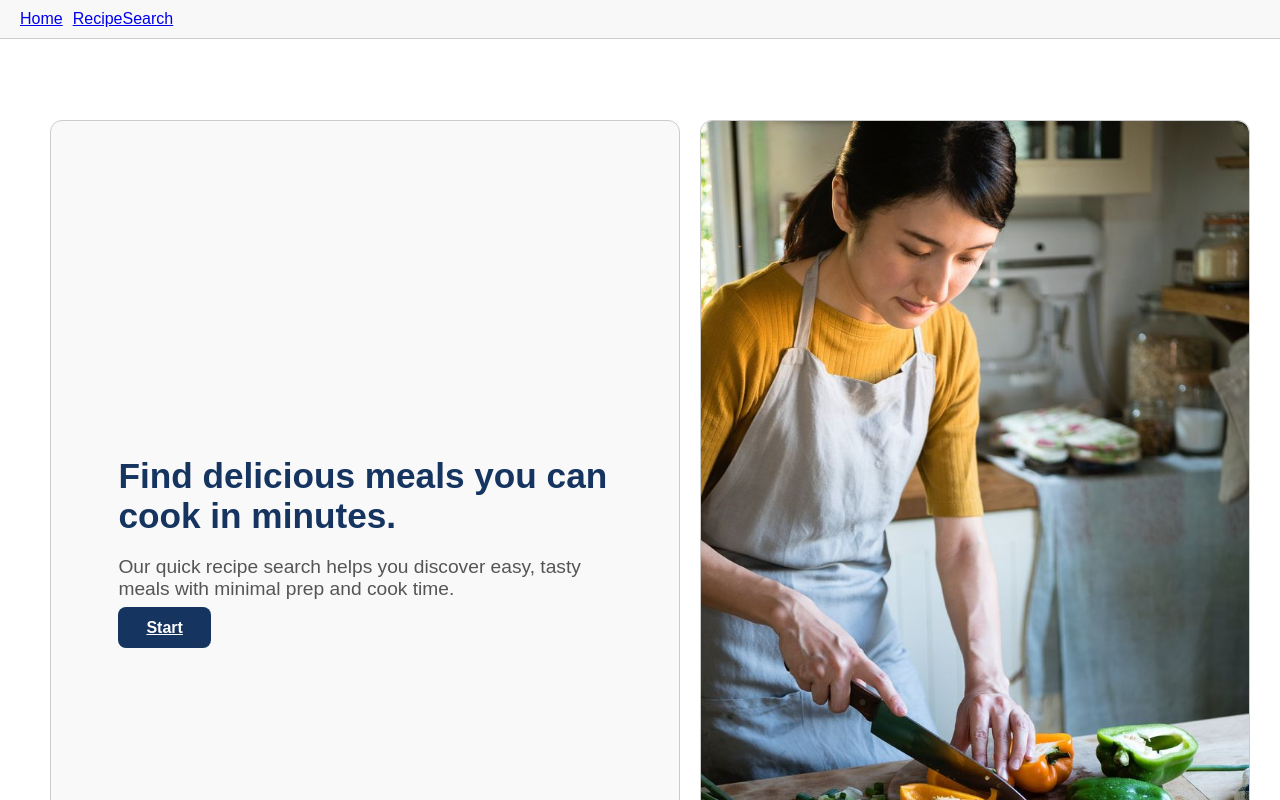
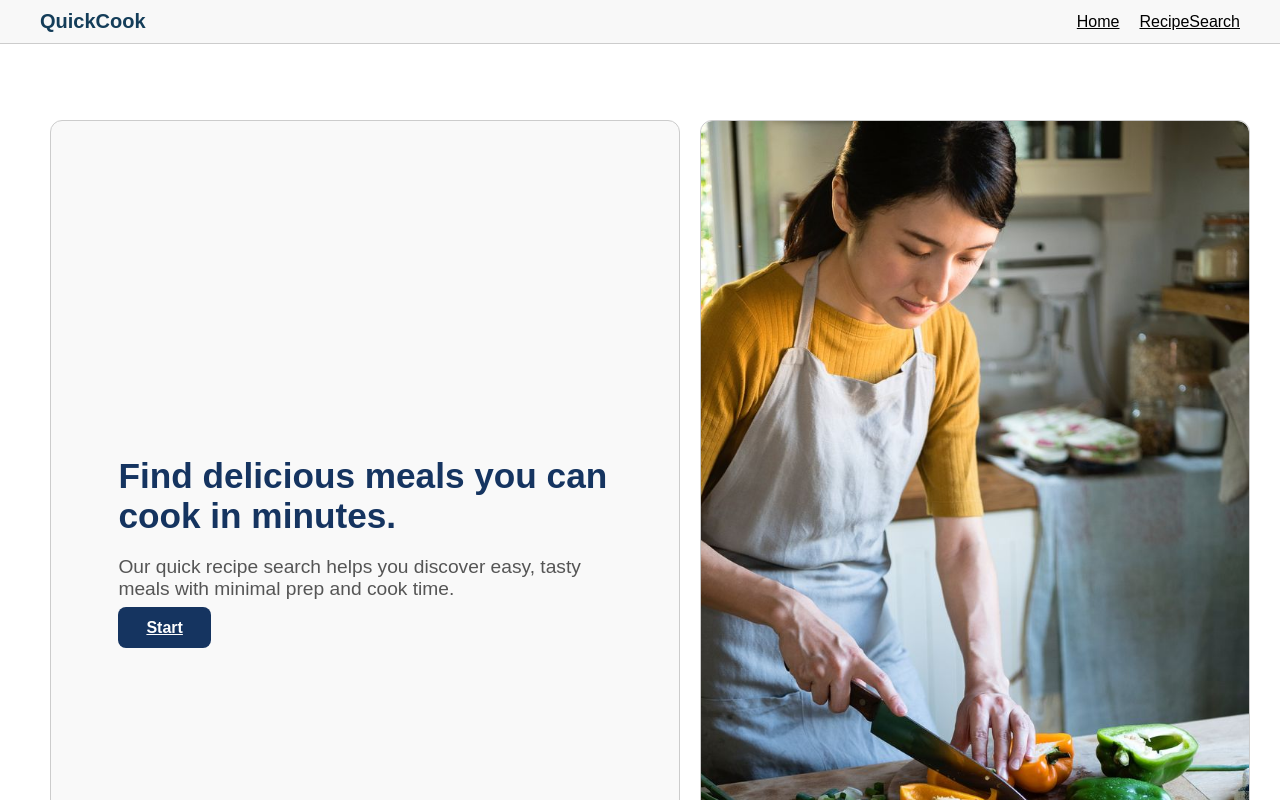
Before and after one commit to luciayin9944/Recipe_Search_App, a React (Vite) app: page / in a window 1280 px wide. Shown: the top 800 px of the page. Built offline with nearby package versions, Linux system fonts and the light colour scheme.

Commit message:
update narbar

```diff
--- a/src/components/NavBar.css
+++ b/src/components/NavBar.css
@@ -2,12 +2,27 @@
   position: fixed;
   top: 0;
   left: 0;
-  padding: 10px 20px;
+  width: 100%;
   background-color: #f8f8f8;
   border-bottom: 1px solid #ccc;
-  width: 100%;
+  padding: 10px 0;
+  z-index: 999;
+}
+
+.navbar-content {
+  max-width: 1200px;
+  margin: 0 auto;
+  padding: 0 20px;
   display: flex;
-  gap: 10px;
+  align-items: center;
+  gap: 20px;
+}
+
+.logo {
+  font-size: 20px;
+  font-weight: bold;
+  color: #143d59;
+  margin-right: auto;
 }
 
 .nav-button {
@@ -16,6 +31,7 @@
   font-size: 16px;
   cursor: pointer;
   text-decoration: underline;
+  color: inherit;
 }
 
 .nav-button:hover {
--- a/src/components/Navbar.jsx
+++ b/src/components/Navbar.jsx
@@ -4,8 +4,11 @@ import { Link } from "react-router-dom";
 function NavBar() {
   return (
     <nav className="navbar">
+      <div className="navbar-content">
+        <div className="logo">QuickCook</div>
         <Link to="/" className="nav-button">Home</Link>
         <Link to="/recipes" className="nav-button">RecipeSearch</Link>
+      </div>
     </nav>
   );
 }
```
Lines whose indentation alone changed are shown as unchanged.
